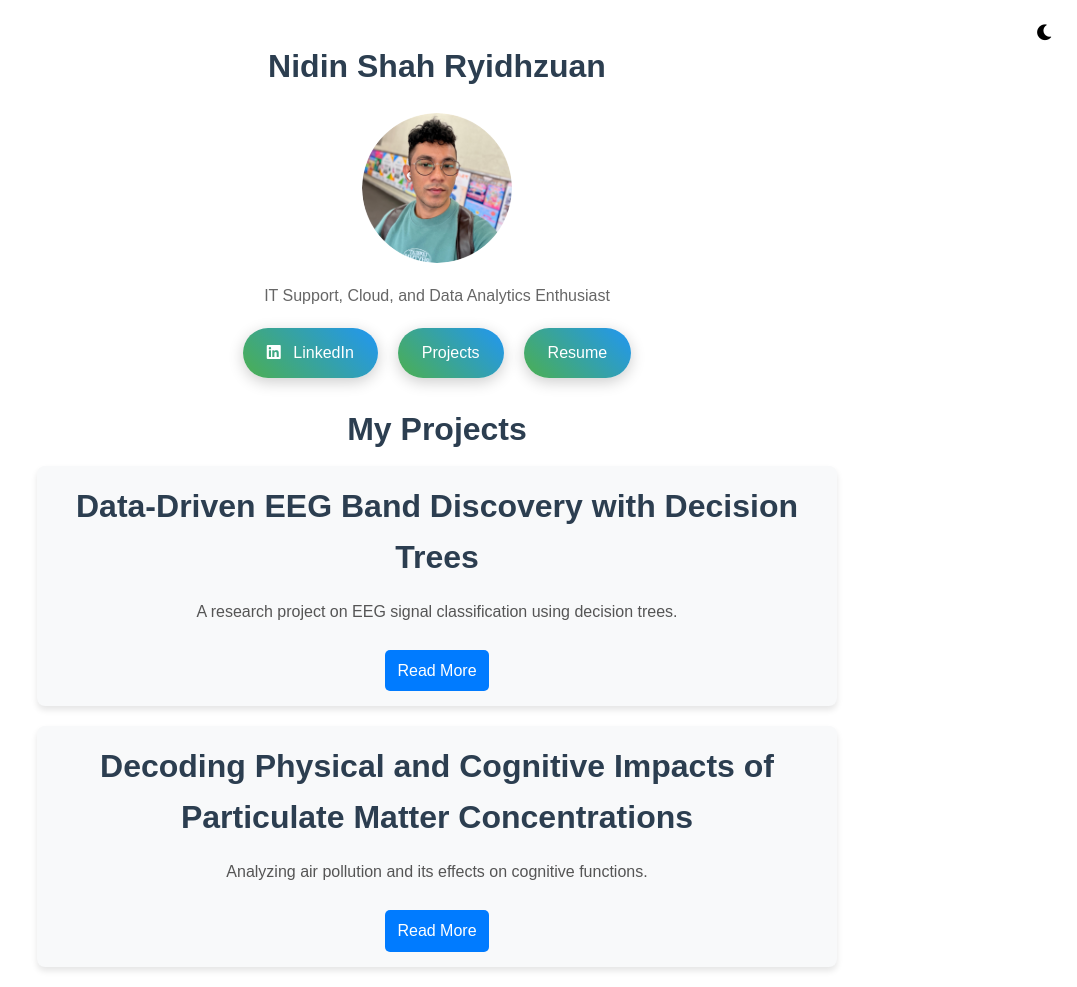
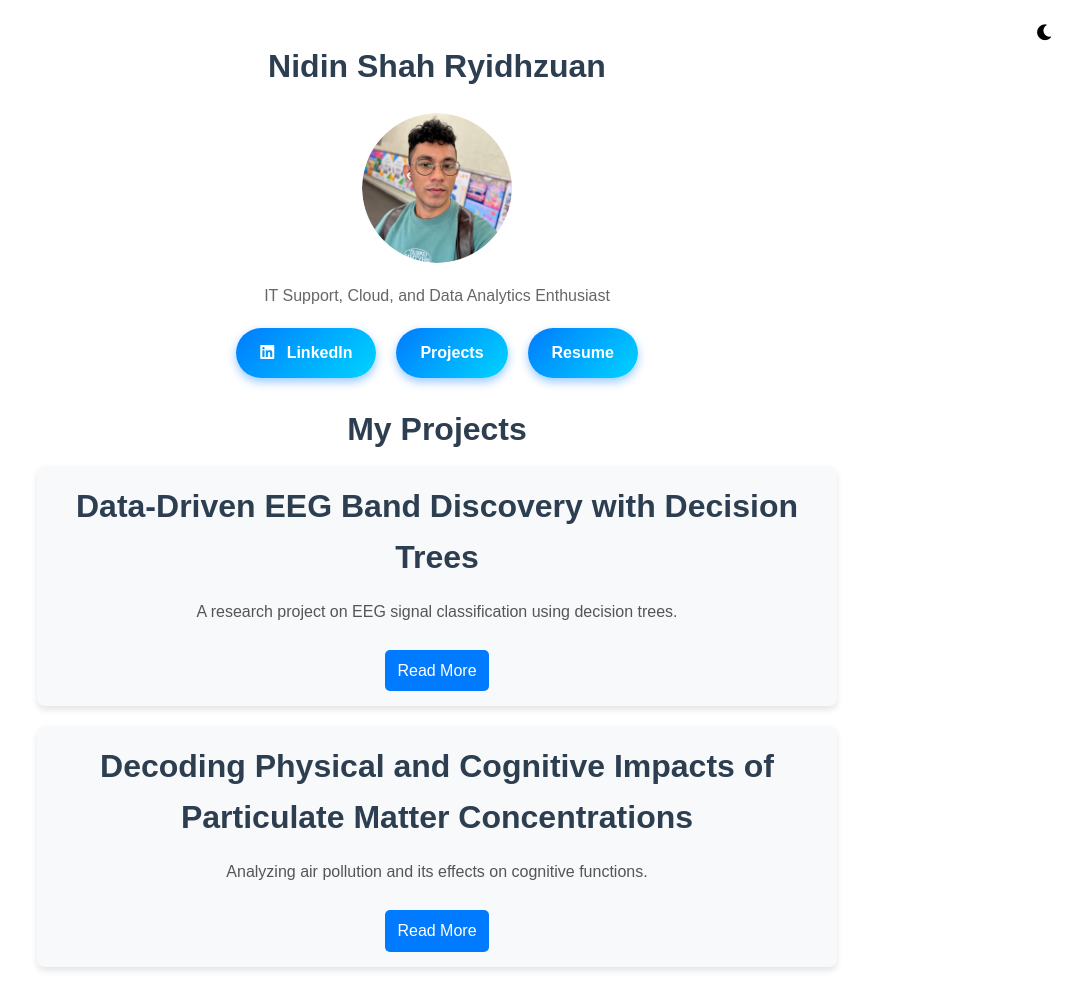
Before and after one commit to nidinshah/nidinshah.github.io, a Jekyll site: the page built from projects/index.html, in a window 1280 px wide. Shown: the whole page, without its empty margins (203-1280 px from the left). Built offline with Jekyll 4.4.1, drawn with Linux system fonts in a browser that asks for light colours.

Commit message:
Update style.css

```diff
--- a/assets/css/style.css
+++ b/assets/css/style.css
@@ -193,3 +193,72 @@ body.dark-mode .project-content p, body.dark-mode .project-content ul {
     .project-content h1 { font-size: 1.5em; }
     .project-content h2 { font-size: 1.1em; }
 }
+/* ---- Modern Button Styling ---- */
+.fancy-btn {
+    display: inline-block;
+    padding: 12px 24px;
+    font-size: 16px;
+    font-weight: bold;
+    color: white;
+    background: linear-gradient(135deg, #007bff, #00d4ff);
+    border: none;
+    border-radius: 30px;
+    text-decoration: none;
+    transition: all 0.3s ease-in-out;
+    box-shadow: 0px 4px 10px rgba(0, 123, 255, 0.4);
+    position: relative;
+    overflow: hidden;
+}
+
+.fancy-btn:hover {
+    transform: translateY(-3px);
+    background: linear-gradient(135deg, #0056b3, #00aaff);
+    box-shadow: 0px 6px 15px rgba(0, 123, 255, 0.6);
+}
+
+/* ---- Dark Mode Button Styling ---- */
+body.dark-mode .fancy-btn {
+    background: linear-gradient(135deg, #4caf50, #2e7d32);
+    box-shadow: 0px 4px 10px rgba(76, 175, 80, 0.4);
+}
+
+body.dark-mode .fancy-btn:hover {
+    background: linear-gradient(135deg, #388e3c, #1b5e20);
+    box-shadow: 0px 6px 15px rgba(76, 175, 80, 0.6);
+}
+
+/* ---- Improved Project Card Styling ---- */
+.project {
+    background: #ffffff;
+    padding: 20px;
+    border-radius: 12px;
+    box-shadow: 0px 5px 15px rgba(0, 0, 0, 0.1);
+    transition: transform 0.3s ease-in-out, box-shadow 0.3s ease-in-out;
+}
+
+.project:hover {
+    transform: translateY(-5px);
+    box-shadow: 0px 10px 20px rgba(0, 0, 0, 0.2);
+}
+
+body.dark-mode .project {
+    background: #2c3e50;
+    box-shadow: 0px 5px 15px rgba(255, 255, 255, 0.1);
+}
+
+body.dark-mode .project:hover {
+    box-shadow: 0px 10px 20px rgba(255, 255, 255, 0.2);
+}
+
+/* ---- Clickable Profile Picture Styling ---- */
+.profile-link img {
+    width: 180px;
+    height: 180px;
+    border-radius: 50%;
+    transition: transform 0.3s ease-in-out, box-shadow 0.3s ease-in-out;
+}
+
+.profile-link img:hover {
+    transform: scale(1.1);
+    box-shadow: 0px 8px 20px rgba(0, 123, 255, 0.3);
+}
```
